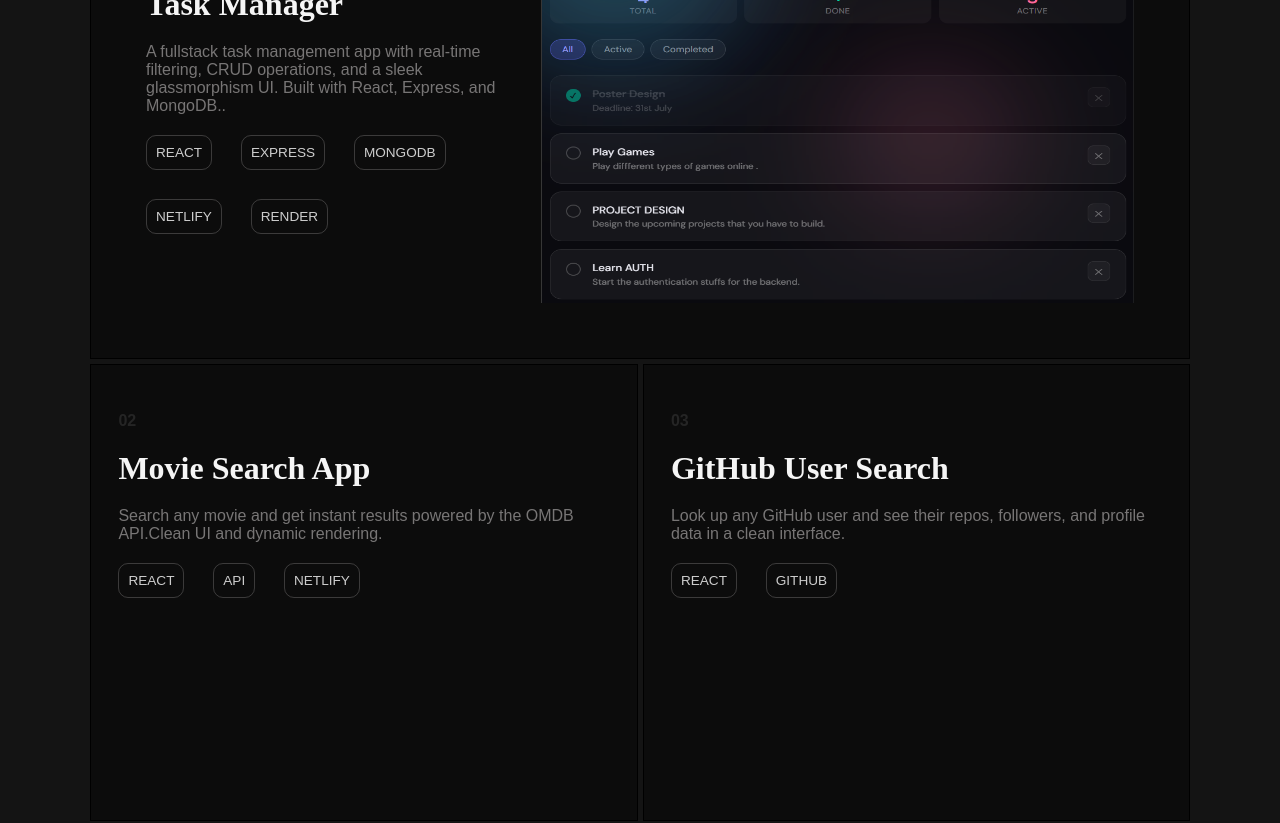
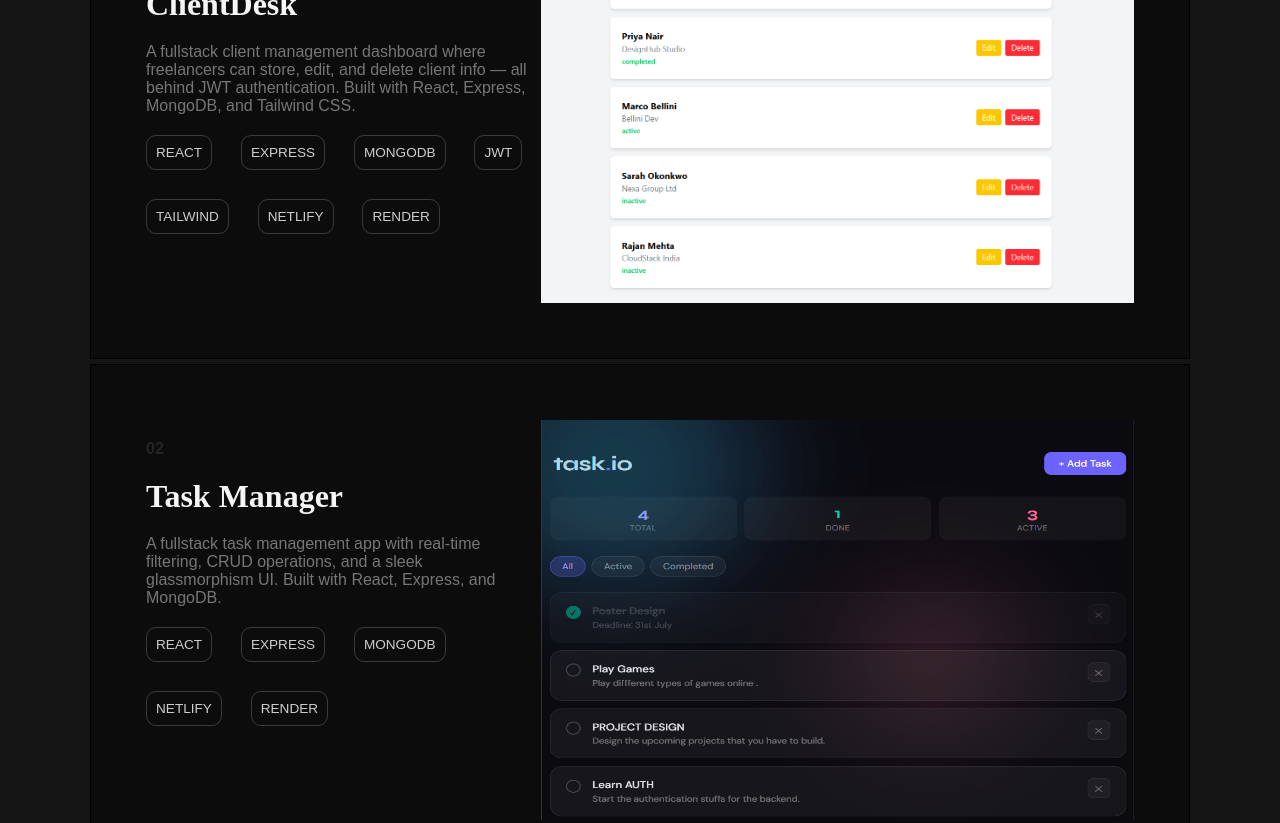
Before and after one commit to zishanx/Portfolio, a React (Vite) app: page / in a window 1280 px wide. Shown: the part 1180-2003 px from the top of the page. Built offline with nearby package versions, Linux system fonts and the light colour scheme; a web font is replaced by a local one.

Commit message:
Added ClientDesk

```diff
--- a/src/components/Project.jsx
+++ b/src/components/Project.jsx
@@ -1,4 +1,5 @@
 import image from "../assets/image.png"
+import clientdeskImg from "../assets/clientdesk.png"
 import { motion } from 'framer-motion'
 
 export default function Project() {
@@ -22,8 +23,31 @@ export default function Project() {
                     <div className="details">
                         <h3 className="feat">FEATURED PROJECT</h3>
                         <h4 className="num">01</h4>
+                        <h2 className="pro-name">ClientDesk</h2>
+                        <p className="pro-detail">A fullstack client management dashboard where freelancers can store, edit, and delete client info — all behind JWT authentication. Built with React, Express, MongoDB, and Tailwind CSS.</p>
+                        <div className="tags">
+                            <span className="tag">REACT</span>
+                            <span className="tag">EXPRESS</span>
+                            <span className="tag">MONGODB</span>
+                            <span className="tag">JWT</span>
+                            <span className="tag">TAILWIND</span>
+                            <span className="tag">NETLIFY</span>
+                            <span className="tag">RENDER</span>
+                        </div>
+                    </div>
+                    <img className="feat-img" src={clientdeskImg} alt="ClientDesk dashboard" />
+                </motion.div>
+                <motion.div
+                    className="pro-cards featured"
+                    initial={{ opacity: 0, scale: .5 }}
+                    whileInView={{ opacity: 1, scale: 1 }}
+                    viewport={{ once: true }}
+                    transition={{ duration: 0.8, delay: 0.5 }}
+                >
+                    <div className="details">
+                        <h4 className="num">02</h4>
                         <h2 className="pro-name">Task Manager</h2>
-                        <p className="pro-detail">A fullstack task management app with real-time filtering, CRUD operations, and a sleek glassmorphism UI. Built with React, Express, and MongoDB..</p>
+                        <p className="pro-detail">A fullstack task management app with real-time filtering, CRUD operations, and a sleek glassmorphism UI. Built with React, Express, and MongoDB.</p>
                         <div className="tags">
                             <span className="tag">REACT</span>
                             <span className="tag">EXPRESS</span>
@@ -32,7 +56,7 @@ export default function Project() {
                             <span className="tag">RENDER</span>
                         </div>
                     </div>
-                    <img className="feat-img" src={image} alt="Project image" />
+                    <img className="feat-img" src={image} alt="Task Manager" />
                 </motion.div>
                 <motion.div
                     className="pro-cards"
@@ -41,11 +65,13 @@ export default function Project() {
                     viewport={{ once: true }}
                     transition={{ duration: 0.8, delay: 0.7 }}
                 >
-                    <h4 className="num">02</h4>
+                    <h4 className="num">03</h4>
                     <h2 className="pro-name">Movie Search App</h2>
-                    <p className="pro-detail">Search any movie and get instant results powered by the OMDB API.Clean UI and dynamic rendering.</p>
+                    <p className="pro-detail">Search any movie and get instant results powered by the OMDB API. Clean UI and dynamic rendering.</p>
                     <div className="tags">
-                        <span className="tag">REACT</span><span className="tag">API</span><span className="tag">NETLIFY</span>
+                        <span className="tag">REACT</span>
+                        <span className="tag">API</span>
+                        <span className="tag">NETLIFY</span>
                     </div>
                 </motion.div>
                 <motion.div
@@ -53,16 +79,17 @@ export default function Project() {
                     initial={{ opacity: 0, x: 20 }}
                     whileInView={{ opacity: 1, x: 0 }}
                     viewport={{ once: true }}
-                    transition={{ duration: 0.8, delay: 0.7}}
+                    transition={{ duration: 0.8, delay: 0.7 }}
                 >
-                    <h4 className="num">03</h4>
+                    <h4 className="num">04</h4>
                     <h2 className="pro-name">GitHub User Search</h2>
                     <p className="pro-detail">Look up any GitHub user and see their repos, followers, and profile data in a clean interface.</p>
                     <div className="tags">
-                        <span className="tag">REACT</span><span className="tag">GITHUB</span>
+                        <span className="tag">REACT</span>
+                        <span className="tag">GITHUB</span>
                     </div>
                 </motion.div>
             </div>
-        </div >
+        </div>
     )
 }
```
Also changed, not shown: src/assets/clientdesk.png (added).
